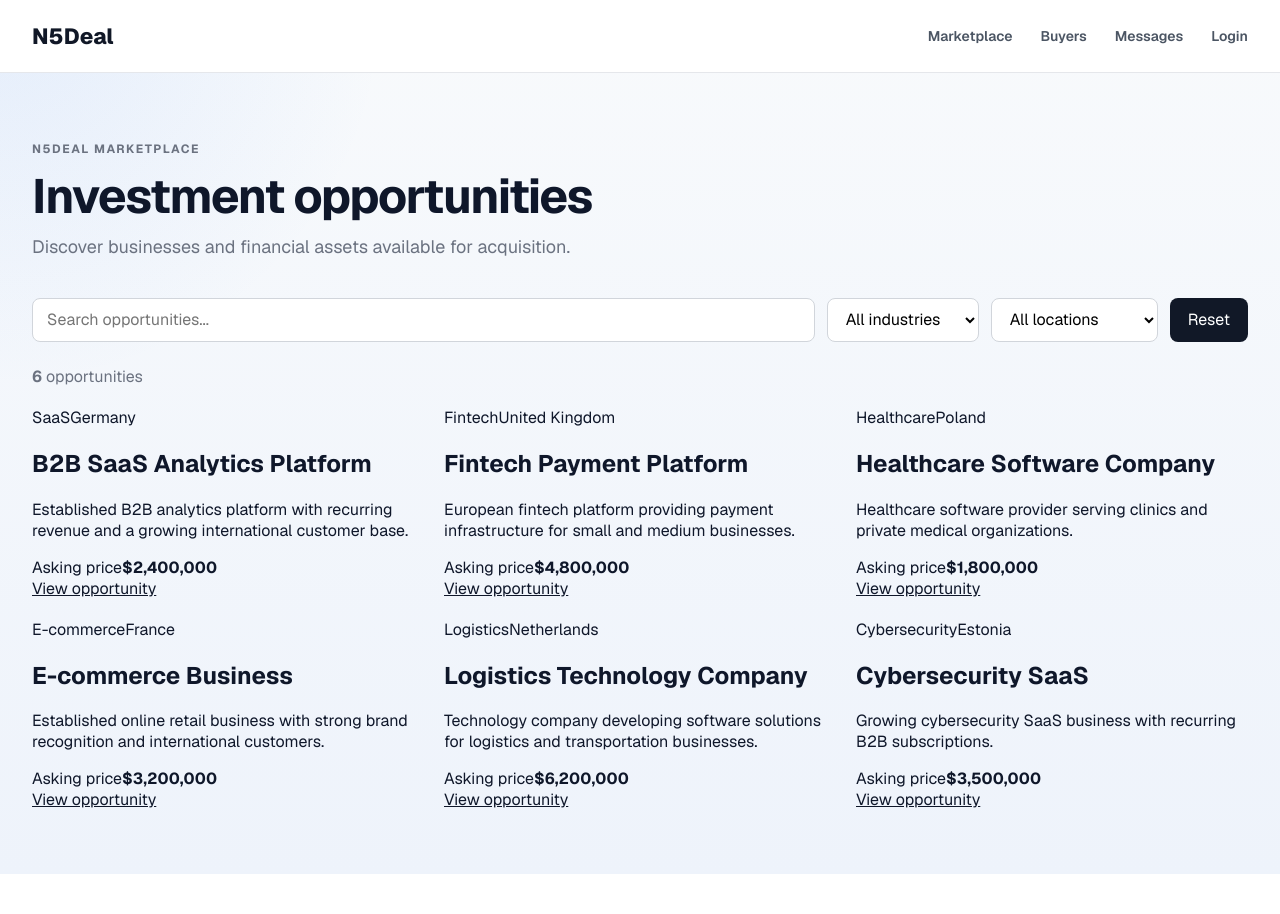
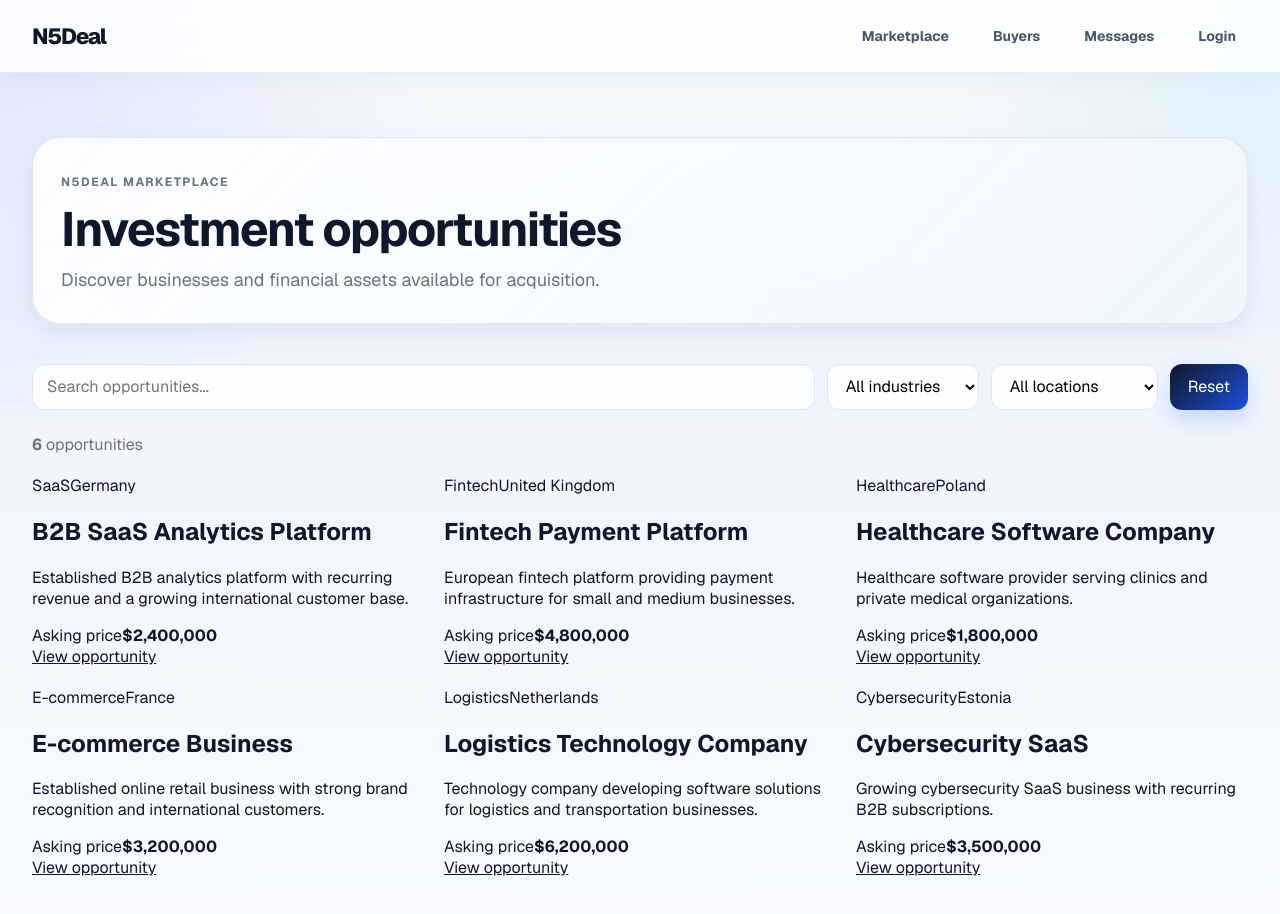
Before and after one commit to sany34391-png/n5deal-marketplace, a Next.js app: page /marketplace in a window 1280 px wide. Shown: the top 914 px of the page. Before the commit the page ends 874 px from the top, so only its background shows below. Built offline with nearby package versions, Linux system fonts and the light colour scheme.

Commit message:
feat: finalize full N5Deal marketplace prototype with roles, messaging, styling and documentation

```diff
--- a/src/app/globals.css
+++ b/src/app/globals.css
@@ -9,6 +9,9 @@
   --primary-soft: #1d4ed8;
   --success: #16a34a;
   --shadow: 0 18px 45px rgba(15, 23, 42, 0.08);
+  --shadow-soft: 0 10px 25px rgba(15, 23, 42, 0.06);
+  --accent: #2563eb;
+  --accent-soft: #dbeafe;
 }
 
 * {
@@ -24,8 +27,9 @@ body {
   min-height: 100vh;
   font-family: var(--font-geist-sans), sans-serif;
   background:
-    radial-gradient(circle at top left, rgba(59, 130, 246, 0.1), transparent 25%),
-    linear-gradient(180deg, #f8fafc 0%, #eef3fb 100%);
+    radial-gradient(circle at top left, rgba(37, 99, 235, 0.12), transparent 28%),
+    radial-gradient(circle at top right, rgba(14, 165, 233, 0.10), transparent 22%),
+    linear-gradient(180deg, #f8fafc 0%, #eef4ff 32%, #f8fafc 100%);
   color: var(--text);
 }
 
@@ -40,6 +44,11 @@ select {
   font: inherit;
 }
 
+button,
+a {
+  transition: all 0.2s ease;
+}
+
 .marketplace-page {
   max-width: 1400px;
   margin: 0 auto;
@@ -48,6 +57,11 @@ select {
 
 .marketplace-page__hero {
   margin-bottom: 40px;
+  padding: 32px 28px;
+  border: 1px solid rgba(148, 163, 184, 0.22);
+  border-radius: 28px;
+  background: linear-gradient(135deg, rgba(255, 255, 255, 0.9), rgba(239, 246, 255, 0.8));
+  box-shadow: var(--shadow-soft);
 }
 
 .marketplace-page__eyebrow {
@@ -79,12 +93,13 @@ select {
 
 .marketplace__toolbar input,
 .marketplace__toolbar select {
-  height: 44px;
+  height: 46px;
   padding: 0 14px;
-  border: 1px solid #d1d5db;
-  border-radius: 8px;
-  background: #ffffff;
+  border: 1px solid #dfe7f5;
+  border-radius: 12px;
+  background: rgba(255, 255, 255, 0.88);
   outline: none;
+  box-shadow: inset 0 1px 2px rgba(15, 23, 42, 0.02);
 }
 
 .marketplace__toolbar input {
@@ -95,11 +110,12 @@ select {
 .marketplace__toolbar button,
 .marketplace__empty button {
   border: 0;
-  border-radius: 8px;
+  border-radius: 12px;
   padding: 0 18px;
-  background: #111827;
+  background: linear-gradient(135deg, #0f172a 0%, #1d4ed8 100%);
   color: #ffffff;
   cursor: pointer;
+  box-shadow: 0 10px 22px rgba(37, 99, 235, 0.20);
 }
 
 .marketplace__result {
@@ -943,8 +959,10 @@ select {
   position: sticky;
   top: 0;
   z-index: 100;
-  background: #ffffff;
-  border-bottom: 1px solid #e5e7eb;
+  background: rgba(255, 255, 255, 0.8);
+  backdrop-filter: blur(12px);
+  border-bottom: 1px solid rgba(148, 163, 184, 0.18);
+  box-shadow: 0 6px 30px rgba(15, 23, 42, 0.04);
 }
 
 .site-header__inner {
@@ -963,6 +981,7 @@ select {
   font-size: 22px;
   font-weight: 800;
   text-decoration: none;
+  letter-spacing: -0.06em;
 }
 
 .site-header__nav {
@@ -972,14 +991,17 @@ select {
 }
 
 .site-header__nav a {
-  color: #4b5563;
+  color: #475569;
   font-size: 14px;
-  font-weight: 600;
+  font-weight: 700;
   text-decoration: none;
+  padding: 8px 12px;
+  border-radius: 999px;
 }
 
 .site-header__nav a:hover {
   color: #111827;
+  background: rgba(37, 99, 235, 0.06);
 }
 
 @media (max-width: 700px) {
@@ -995,8 +1017,9 @@ select {
   }
 }
 .site-header {
-  border-bottom: 1px solid #e5e7eb;
-  background: #ffffff;
+  border-bottom: 1px solid rgba(148, 163, 184, 0.18);
+  background: rgba(255, 255, 255, 0.82);
+  backdrop-filter: blur(12px);
 }
 
 .site-header__container {
@@ -1016,23 +1039,27 @@ select {
   font-size: 22px;
   font-weight: 800;
   text-decoration: none;
+  letter-spacing: -0.06em;
 }
 
 .site-header__nav {
   display: flex;
   align-items: center;
-  gap: 28px;
+  gap: 20px;
 }
 
 .site-header__nav a {
-  color: #4b5563;
+  color: #475569;
   font-size: 14px;
-  font-weight: 600;
+  font-weight: 700;
   text-decoration: none;
+  padding: 8px 12px;
+  border-radius: 999px;
 }
 
 .site-header__nav a:hover {
   color: #111827;
+  background: rgba(37, 99, 235, 0.06);
 }
 
 @media (max-width: 700px) {
```
